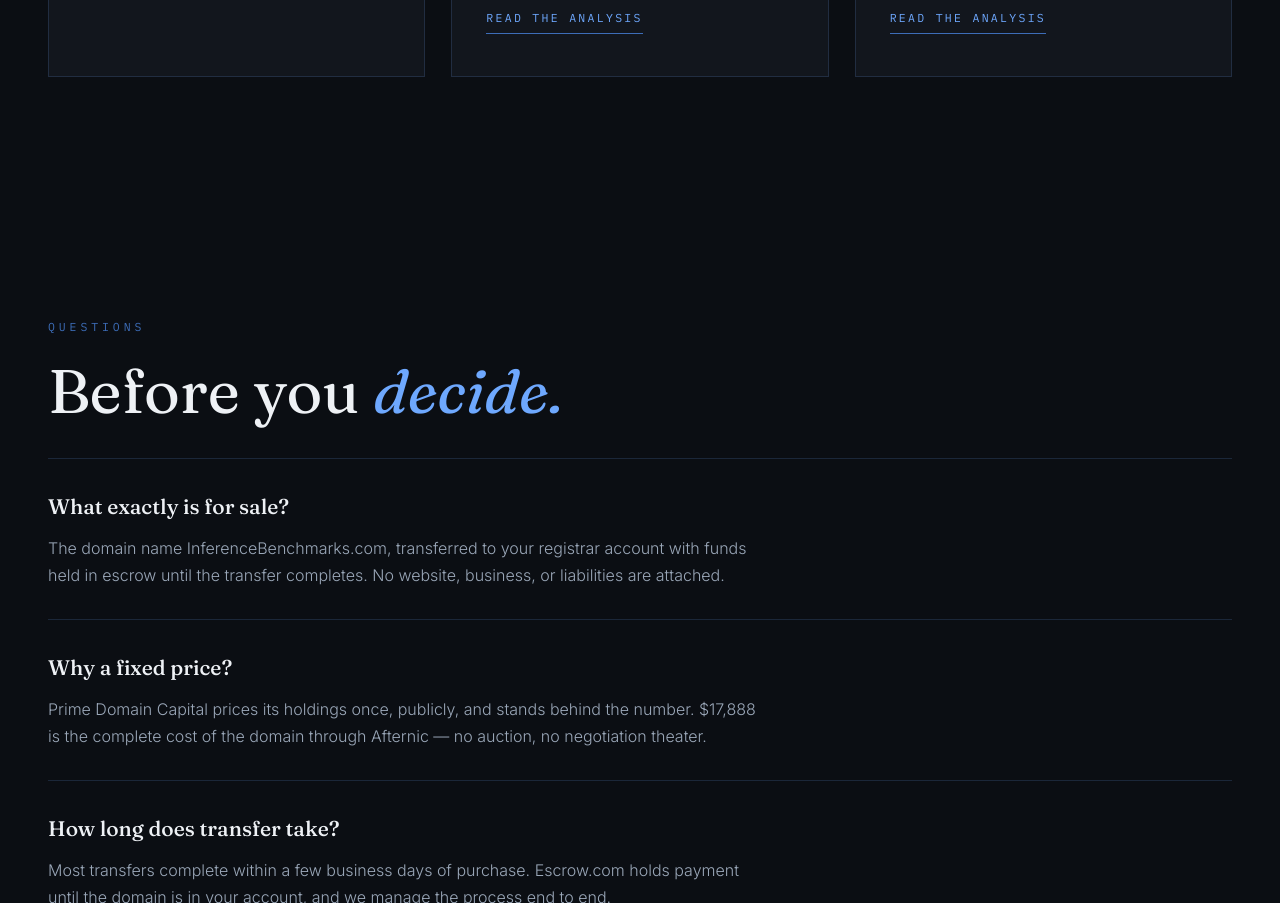
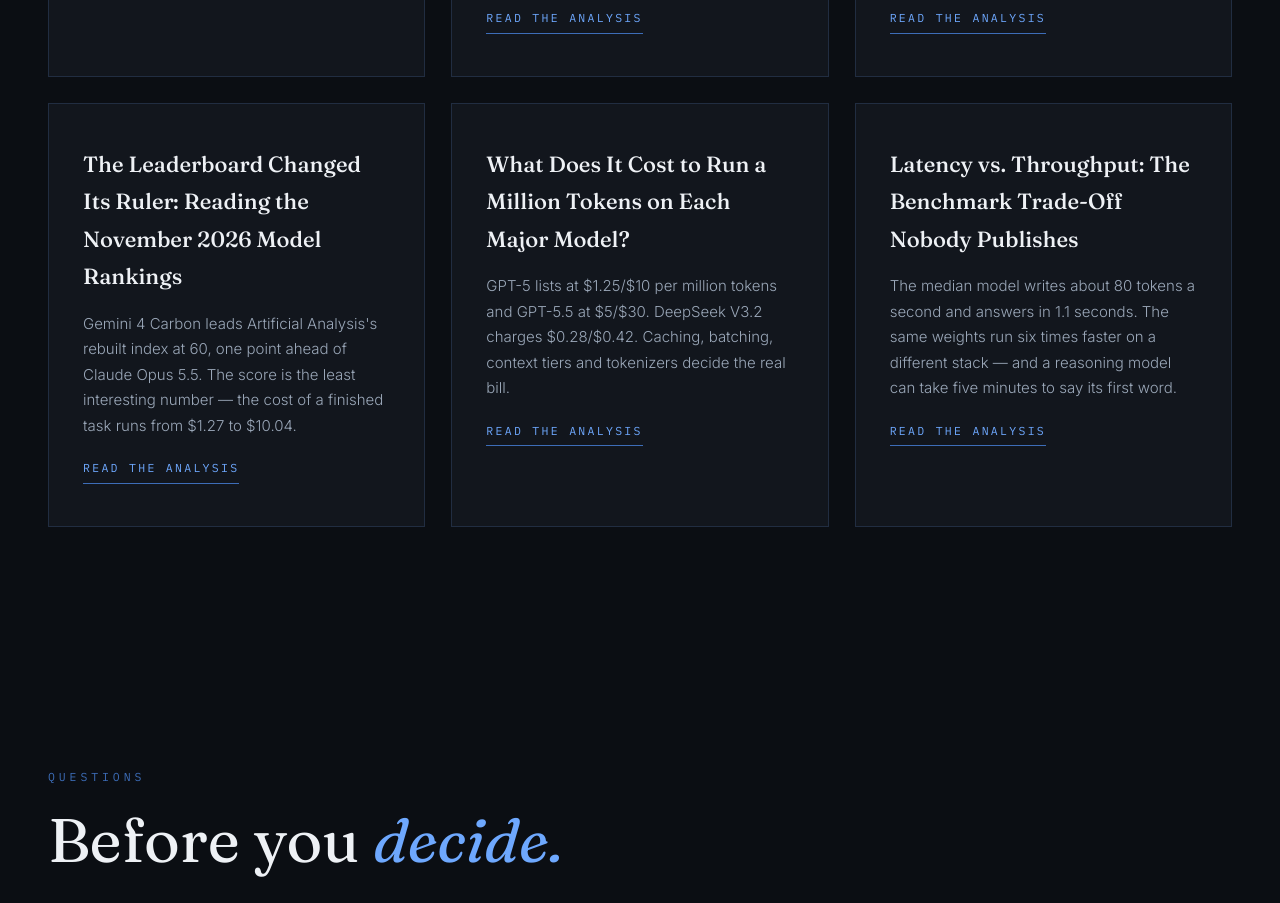
Before and after one commit to primedomaincapital/inferencebenchmarks, a plain HTML site: page index.html in a window 1280 px wide. Shown: the part 4584-5487 px from the top of the page. Drawn offline with Linux system fonts and the light colour scheme.

Commit message:
Add Insights cards 5-7 to homepage (content expansion)

```diff
--- a/index.html
+++ b/index.html
@@ -146,7 +146,7 @@ footer a{color:var(--blue);text-decoration:none}
   <div class="cards">
     <div class="card reveal"><h3>The Price of a Token: Inside the LLM Inference Cost Wars</h3><p>How a pricing page in Hangzhou erased $589 billion in market value — and what the 250-fold spread in token prices means for everyone building on AI.</p><a class="read" href="insights/article1.html">Read the analysis</a></div>
     <div class="card reveal"><h3>GPU Clouds, Ranked: What Compute Actually Costs in 2026</h3><p>Reserved, on-demand, and spot capacity price the same silicon three different ways. The honest ranking is cost per unit of risk-adjusted throughput.</p><a class="read" href="insights/article2.html">Read the analysis</a></div>
-    <div class="card reveal"><h3>Why Nobody Trusts AI Benchmarks (And What Would Fix Them)</h3><p>Gamed leaderboards, contaminated test sets, and cherry-picked runs. The case for independent inference benchmarking as an industry utility.</p><a class="read" href="insights/article3.html">Read the analysis</a></div>
+    <div class="card reveal"><h3>Why Nobody Trusts AI Benchmarks (And What Would Fix Them)</h3><p>Gamed leaderboards, contaminated test sets, and cherry-picked runs. The case for independent inference benchmarking as an industry utility.</p><a class="read" href="insights/article3.html">Read the analysis</a></div> <div class="card reveal"><h3>The Leaderboard Changed Its Ruler: Reading the November 2026 Model Rankings</h3><p>Gemini 4 Carbon leads Artificial Analysis's rebuilt index at 60, one point ahead of Claude Opus 5.5. The score is the least interesting number — the cost of a finished task runs from $1.27 to $10.04.</p><a class="read" href="insights/article5.html">Read the analysis</a></div> <div class="card reveal"><h3>What Does It Cost to Run a Million Tokens on Each Major Model?</h3><p>GPT-5 lists at $1.25/$10 per million tokens and GPT-5.5 at $5/$30. DeepSeek V3.2 charges $0.28/$0.42. Caching, batching, context tiers and tokenizers decide the real bill.</p><a class="read" href="insights/article6.html">Read the analysis</a></div> <div class="card reveal"><h3>Latency vs. Throughput: The Benchmark Trade-Off Nobody Publishes</h3><p>The median model writes about 80 tokens a second and answers in 1.1 seconds. The same weights run six times faster on a different stack — and a reasoning model can take five minutes to say its first word.</p><a class="read" href="insights/article7.html">Read the analysis</a></div>
   </div>
 </section>
 <section>
```
